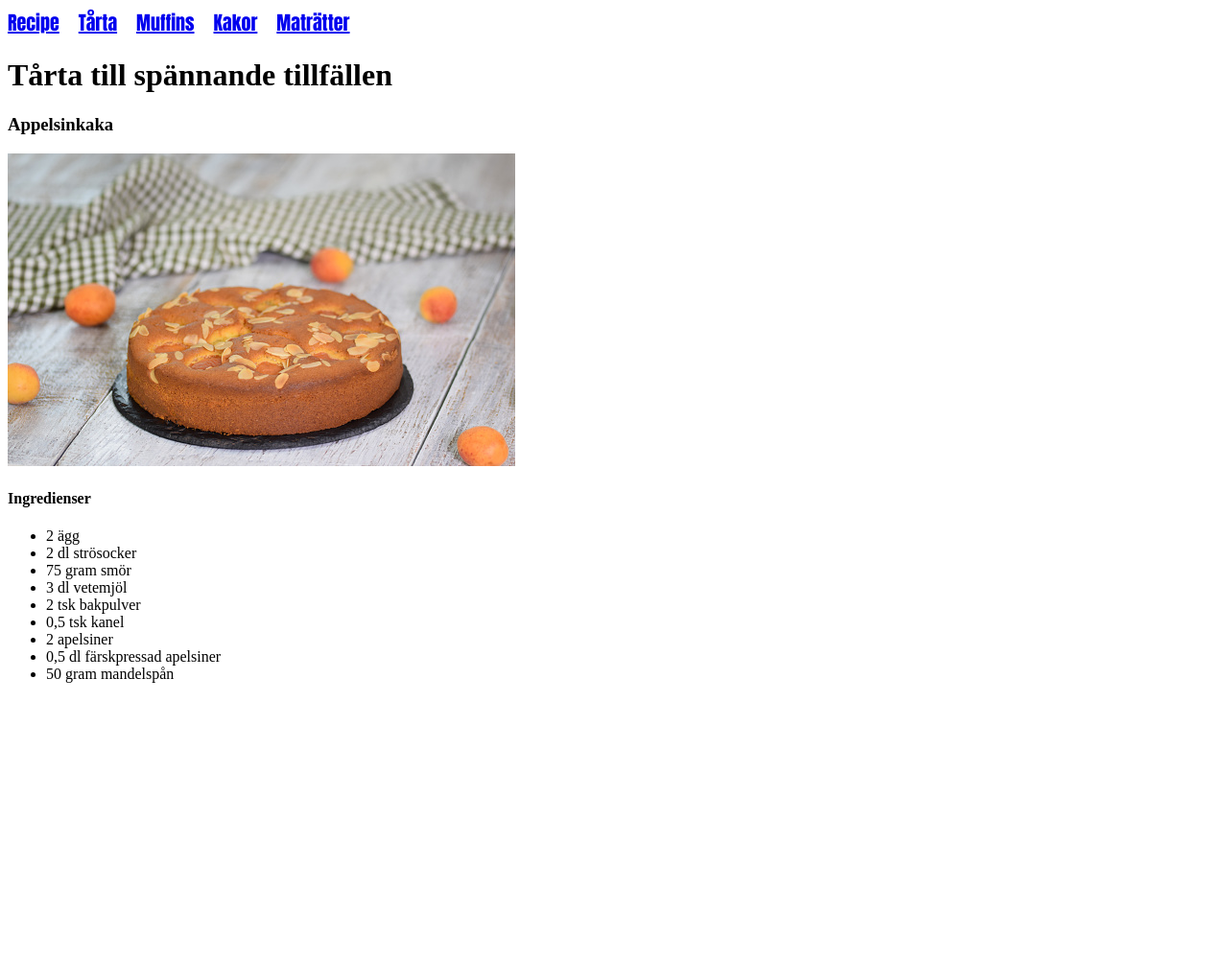
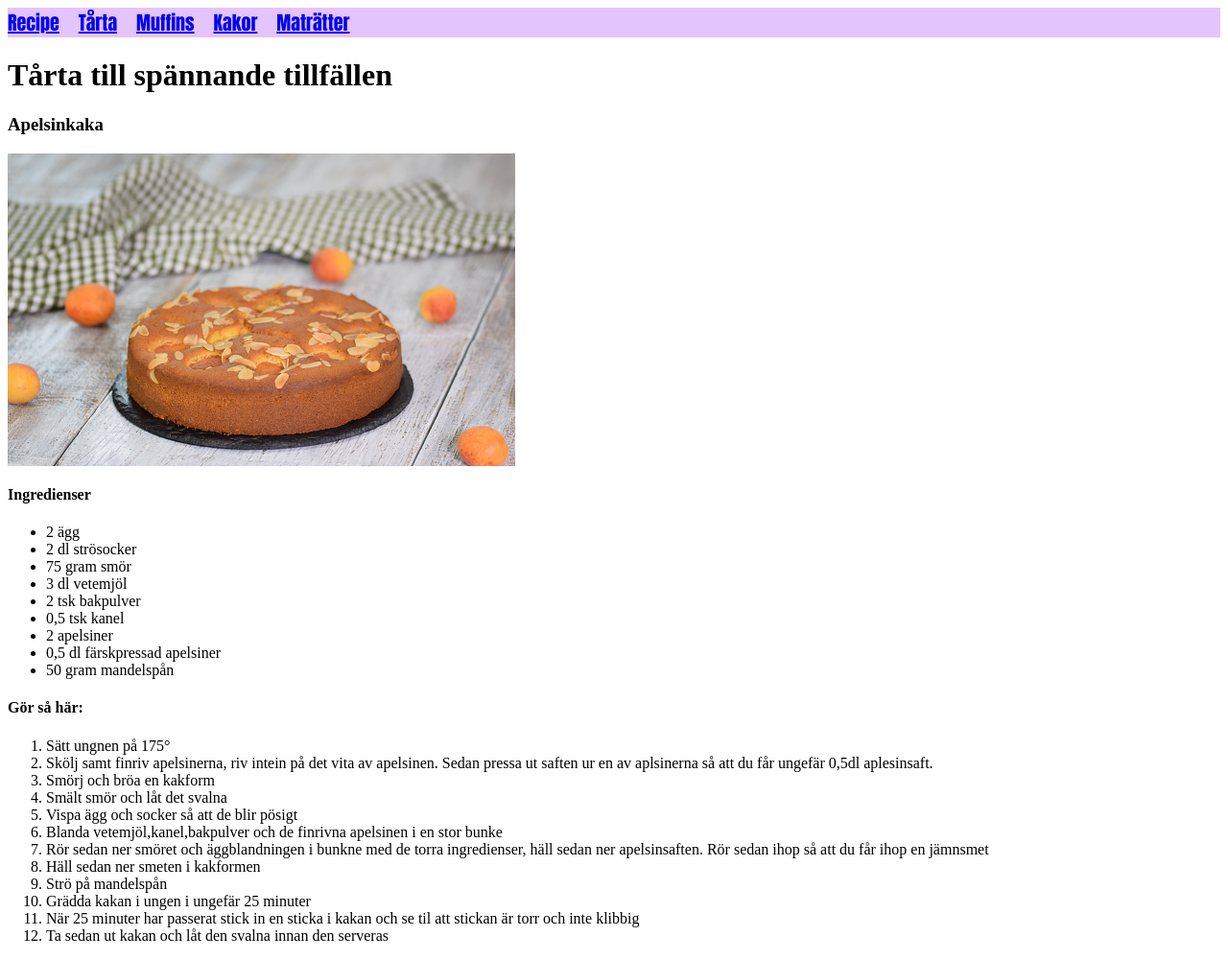
Before and after one commit to KiaraAhmadnejad/Kiara-Ahmadnejad-Projekt1, a plain HTML site: page tårta.html in a window 1280 px wide. Shown: the whole page at 96% size. Before the commit the page ends 800 px from the top, so only its background shows below. Drawn offline with Linux system fonts and the light colour scheme.

Commit message:
uppdaterar delsidor

```diff
--- /dev/null
+++ b/kakor.css
@@ -0,0 +1,8 @@
+nav {
+    display: flex;
+    gap: 20px;
+    font-size: 20px;
+    color: rgb(224, 161, 238) ;
+    font-family: 'Impact', Verdana, fantasy;
+    background-color: rgb(228, 196, 252);
+}
--- /dev/null
+++ b/maträtter.css
@@ -0,0 +1,8 @@
+nav {
+    display: flex;
+    gap: 20px;
+    font-size: 20px;
+    color: rgb(224, 161, 238) ;
+    font-family: 'Impact', Verdana, fantasy;
+    background-color: rgb(228, 196, 252);
+}
--- /dev/null
+++ b/muffins.css
@@ -0,0 +1,13 @@
+nav {
+    display: flex;
+    gap: 20px;
+    font-size: 20px;
+    color: rgb(224, 161, 238) ;
+    font-family: 'Impact', Verdana, fantasy;
+    background-color: rgb(228, 196, 252);
+}
+
+.vaniljmuffins {
+    display: flex;
+    width: 200px;
+}
--- a/style.css
+++ b/style.css
@@ -1,15 +1,25 @@
-nav{
+* {
+    padding: 0;
+    margin: 0;
+}
+
+nav {
     display: flex;
     gap: 20px;
     font-size: 20px;
     color: rgb(224, 161, 238) ;
     font-family: 'Impact', Verdana, fantasy;
+    background-color: rgb(228, 196, 252);
 }
 
 .container{
     width: 100%;
     height:auto;
-    background-color: indigo;
+    background-color: rgb(228, 196, 252);
     margin-right: auto;
     margin-left: auto;
+    height: 100px;
+    font-size: 15px;
+    font-family: 'Impact', Verdana, Geneva, Tahoma, sans-serif;
+    padding-top: 40px;
 }
--- /dev/null
+++ b/tårta.css
@@ -0,0 +1,19 @@
+nav {
+    display: flex;
+    gap: 20px;
+    font-size: 20px;
+    color: rgb(224, 161, 238) ;
+    font-family: 'Impact', Verdana, fantasy;
+    background-color: rgb(228, 196, 252);
+}
+
+.apelsinkaka {
+    display: flex;
+    width: 20%;
+    height: 15%;
+}
+
+.image-container {
+    display: flex;
+    width: 50px;
+}
--- a/tårta.html
+++ b/tårta.html
@@ -5,7 +5,7 @@
     <meta http-equiv="X-UA-Compatible" content="IE=edge">
     <meta name="viewport" content="width=device-width, initial-scale=1.0">
     <title>Recipe</title>
-    <link rel="stylesheet" href="style.css">
+    <link rel="stylesheet" href="tårta.css">
 </head>
 <body>
     <nav>
@@ -18,9 +18,13 @@
     <h1>
         Tårta till spännande tillfällen
     </h1>
-    <div>
-        <h3>Appelsinkaka</h3>
-        <img src="apelsinkaka.jpg" alt="en aplesin kaka med mandespån över">
+    <div class="Apelsinkaka">
+        <h3>Apelsinkaka</h3>
+
+        <div class="image-container">
+            <img src="apelsinkaka.jpg" alt="en aplesinkaka med mandespån över">
+        </div>
+
         <h4> Ingredienser</h4>
         <ul>
            <li>2 ägg</li>
@@ -34,6 +38,22 @@
            <li> 50 gram mandelspån</li>
         </ul>
 
+        <h4>Gör så här:</h4>
+         <ol>
+             <li> Sätt ungnen på 175°</li>
+             <li> Skölj samt finriv apelsinerna, riv intein på det vita av apelsinen. Sedan pressa ut saften ur en av aplsinerna så att du får ungefär 0,5dl aplesinsaft.</li>
+             <li>Smörj och bröa en kakform</li>
+             <li> Smält smör och låt det svalna</li>
+             <li> Vispa ägg och socker så att de blir pösigt</li>
+             <li> Blanda vetemjöl,kanel,bakpulver och de finrivna apelsinen i en stor bunke</li>
+             <li> Rör sedan ner smöret och äggblandningen i bunkne med de torra ingredienser, häll sedan ner apelsinsaften. Rör sedan ihop så att du får ihop en jämnsmet</li>
+             <li> Häll sedan ner smeten i kakformen</li>
+             <li> Strö på mandelspån</li>
+             <li> Grädda kakan i ungen i ungefär 25 minuter</li>
+             <li> När 25 minuter har passerat stick in en sticka i kakan och se til att stickan är torr och inte klibbig </li>
+             <li> Ta sedan ut kakan och låt den svalna innan den serveras</li>
+
+         </ol>
 
     </div>
 </body>
```
Also changed, not shown: index.html (+1 -1 lines), kakor.html (+1 -1 lines), maträtter.html (+1 -1 lines), muffins.html (+2 -2 lines).
